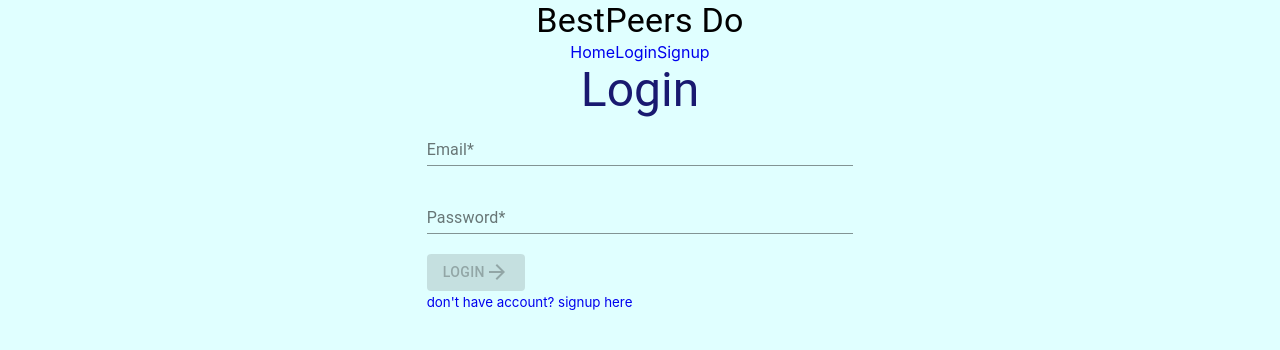
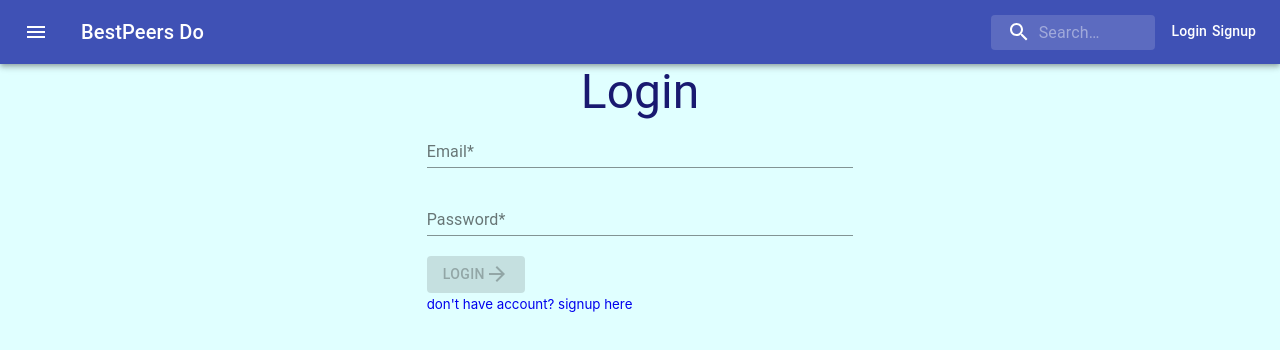
Before and after one commit to shubhampurohit1998/todo1, a React (Create React App) app in the folder frontend/: page /login in a window 1280 px wide. Shown: the top 350 px of the page. Built offline with nearby package versions, Linux system fonts and the light colour scheme; no server answers.

Commit message:
Add header and ui improve in markcomplete

```diff
--- a/frontend/src/App.js
+++ b/frontend/src/App.js
@@ -28,6 +28,7 @@
 import { useHistory } from "react-router-dom";
 import ProtectedRoute from "./protected.route/Protected";
 import TodoItem from "./components/TodoItem";
+import AppBar from "./components/AppBar";
 function App(props) {
   const {
     auth: { token, loading },
@@ -56,24 +57,7 @@
         <Spinner />
       ) : (
         <Router>
-          <center>
-            {/* <img src={Logo} alt="Bestpeers Do" /> */}
-            <Typography variant="h4" component="h2">
-              BestPeers Do
-            </Typography>
-
-            <Link to="/">Home</Link>
-            {token ? (
-              <div className="home-logout" onClick={logout}>
-                Log out
-              </div>
-            ) : (
-              <>
-                <Link to="/login">Login</Link>
-                <Link to="/signup">Signup</Link>
-              </>
-            )}
-          </center>
+          <AppBar logout={logout} isAuthenticated={isAuthenticated} />
           <Switch>
             <Route
               exact
--- /dev/null
+++ b/frontend/src/components/AppBar.js
@@ -0,0 +1,130 @@
+import React from "react";
+import AppBar from "@material-ui/core/AppBar";
+import Toolbar from "@material-ui/core/Toolbar";
+import IconButton from "@material-ui/core/IconButton";
+import Typography from "@material-ui/core/Typography";
+import InputBase from "@material-ui/core/InputBase";
+import { fade, makeStyles } from "@material-ui/core/styles";
+import MenuIcon from "@material-ui/icons/Menu";
+import SearchIcon from "@material-ui/icons/Search";
+import AccountCircleRoundedIcon from "@material-ui/icons/AccountCircleRounded";
+import Button from "@material-ui/core/Button/Button";
+import { NavLink } from "react-router-dom";
+const useStyles = makeStyles((theme) => ({
+  root: {
+    flexGrow: 1,
+  },
+  menuButton: {
+    marginRight: theme.spacing(2),
+  },
+  title: {
+    flexGrow: 1,
+    display: "none",
+    [theme.breakpoints.up("sm")]: {
+      display: "block",
+    },
+  },
+  search: {
+    position: "relative",
+    borderRadius: theme.shape.borderRadius,
+    backgroundColor: fade(theme.palette.common.white, 0.15),
+    "&:hover": {
+      backgroundColor: fade(theme.palette.common.white, 0.25),
+    },
+    marginLeft: 0,
+    width: "100%",
+    [theme.breakpoints.up("sm")]: {
+      marginLeft: theme.spacing(1),
+      width: "auto",
+    },
+  },
+  searchIcon: {
+    padding: theme.spacing(0, 2),
+    height: "100%",
+    position: "absolute",
+    pointerEvents: "none",
+    display: "flex",
+    alignItems: "center",
+    justifyContent: "center",
+  },
+  inputRoot: {
+    color: "inherit",
+  },
+  inputInput: {
+    padding: theme.spacing(1, 1, 1, 0),
+    // vertical padding + font size from searchIcon
+    paddingLeft: `calc(1em + ${theme.spacing(4)}px)`,
+    transition: theme.transitions.create("width"),
+    width: "100%",
+    [theme.breakpoints.up("sm")]: {
+      width: "12ch",
+      "&:focus": {
+        width: "20ch",
+      },
+    },
+  },
+  navLinkStyle: {
+    color: "white",
+    paddingLeft: "5px",
+  },
+}));
+
+const Header = (props) => {
+  const classes = useStyles();
+  const { logout, isAuthenticated } = props;
+  return (
+    <div className={classes.root}>
+      <AppBar position="static">
+        <Toolbar>
+          <IconButton
+            edge="start"
+            className={classes.menuButton}
+            color="inherit"
+            aria-label="open drawer"
+          >
+            <MenuIcon />
+          </IconButton>
+          <Typography className={classes.title} variant="h6" noWrap>
+            <NavLink to="/" className={classes.navLinkStyle}>
+              BestPeers Do
+            </NavLink>
+          </Typography>
+          <div className={classes.search}>
+            <div className={classes.searchIcon}>
+              <SearchIcon />
+            </div>
+            <InputBase
+              placeholder="Search…"
+              classes={{
+                root: classes.inputRoot,
+                input: classes.inputInput,
+              }}
+              inputProps={{ "aria-label": "search" }}
+            />
+          </div>
+          <IconButton edge="end">
+            {isAuthenticated ? (
+              <>
+                <AccountCircleRoundedIcon />
+                <Button color="inherit" onClick={logout}>
+                  Logout
+                </Button>
+              </>
+            ) : (
+              <Typography variant="subtitle2" noWrap>
+                <NavLink to="/login" className={classes.navLinkStyle}>
+                  Login
+                </NavLink>
+                <NavLink to="/signup" className={classes.navLinkStyle}>
+                  Signup
+                </NavLink>
+              </Typography>
+            )}
+          </IconButton>
+        </Toolbar>
+      </AppBar>
+    </div>
+  );
+};
+
+export default Header;
--- a/frontend/src/components/TodoList.js
+++ b/frontend/src/components/TodoList.js
@@ -8,6 +8,8 @@
 import ListItemText from "@material-ui/core/ListItemText";
 import moment from "moment";
 import { useHistory } from "react-router-dom";
+import CheckCircleRoundedIcon from "@material-ui/icons/CheckCircleRounded";
+import RadioButtonUncheckedRoundedIcon from "@material-ui/icons/RadioButtonUncheckedRounded";
 const useStyles = makeStyles((theme) => ({
   root: {
     width: "100%",
@@ -31,24 +33,28 @@
       {todos.map((todo) => (
         <>
           <ListItem alignItems="flex-start">
-            <Checkbox
-              defaultChecked={todo.is_complete}
-              color="primary"
-              inputProps={{ "aria-label": "secondary checkbox" }}
-              onClick={() => markComplete(todo)}
-            />
             {todo.is_complete ? (
+              <>
+                <span onClick={() => markComplete(todo)}>
+                  <CheckCircleRoundedIcon color="primary" />
+                </span>
                 <ListItemText
                   primary={<s>{todo.title}</s>}
                   secondary={"Created " + moment(todo.created_at).fromNow()}
                   onClick={() => gotoTodo(todo.id)}
                 />
+              </>
             ) : (
+              <>
+                <span onClick={() => markComplete(todo)}>
+                  <RadioButtonUncheckedRoundedIcon />
+                </span>
                 <ListItemText
                   primary={todo.title}
                   secondary={"Created " + moment(todo.created_at).fromNow()}
                   onClick={() => gotoTodo(todo.id)}
                 />
+              </>
             )}
 
             <span onClick={() => deleteTodo(todo)}>
```
Also changed, not shown: 1 other file (tests, documents, lock files or other folders). Lines whose indentation alone changed are shown as unchanged.
